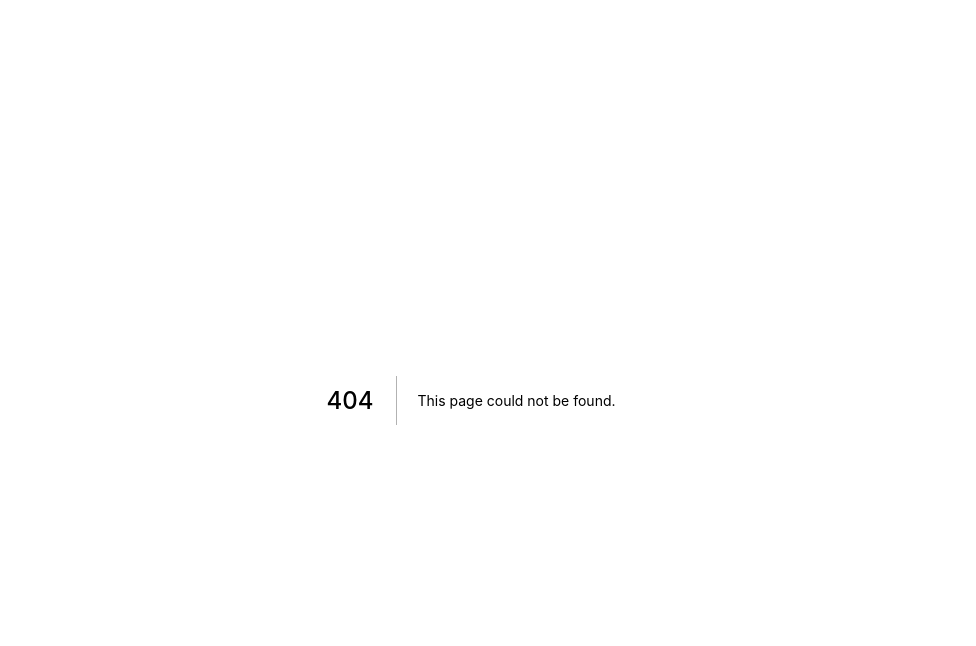
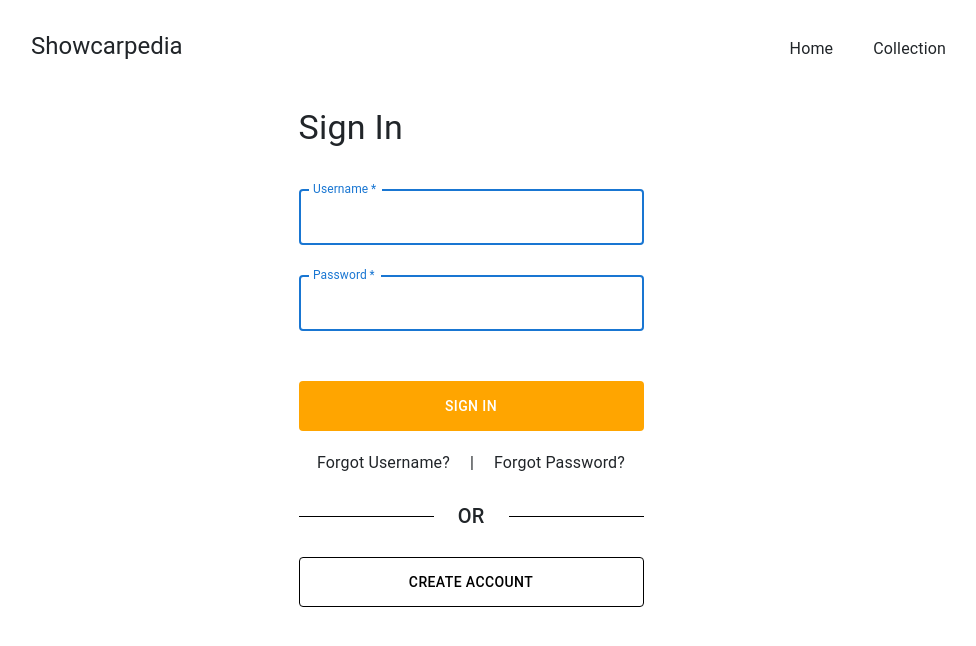
Before and after one commit to FSW17-Icanq-TeamOne/showcarpedia-next, a Next.js app in the folder client/: page /login in a window 1280 px wide. Before the commit this address had no page. Shown: the top 646 px of the page, without its empty margins (169-1145 px from the left). Built offline with nearby package versions, Linux system fonts and the light colour scheme.

Commit message:
Feat: Login Page

```diff
--- /dev/null
+++ b/client/pages/login/index.js
@@ -0,0 +1,156 @@
+import { Button, Grid, TextField, Typography } from '@mui/material';
+import { useFormik } from 'formik';
+import SecondNavbar from '../../component/NavBar/SecondNavbar'
+
+import styles from '../../styles/Login+Register.module.css';
+
+export default function Login () {
+    const formik = useFormik({
+        initialValues: {
+            username: '',
+            password: ''
+        },
+        onSubmit: values => {
+            console.log(values, 'user is logged in')
+        }
+    })
+
+    return (
+        <>
+            <SecondNavbar />
+
+            <Grid
+                container
+                display={'flex'}
+                flexDirection={'column'}
+                sx={{
+                    alignItems: 'center',
+                    margin: 'auto',
+                    maxWidth: 345
+                }}
+            >
+                <Grid container justifyContent={'flex-start'}>
+                    <Typography variant={'h4'}>Sign In</Typography>
+                </Grid>
+
+                <Grid container justifyContent={'center'} marginTop={'10px'}>
+                    <form onSubmit={formik.handleSubmit}>
+                        <Grid marginTop={'30px'}>
+                            <TextField
+                                id='username'
+                                name='username'
+                                label='Username'
+                                required
+                                focused
+
+                                sx={{
+                                    width: 345
+                                }}
+
+                                // Value Handle
+                                value={formik.values.username}
+                                onChange={formik.handleChange}
+
+                                // Throw Error
+                                error={formik.touched.username && Boolean(formik.errors.username)}
+                                helperText={formik.touched.username && Boolean(formik.touched.username && formik.errors.username)}
+                            />
+                        </Grid>
+
+                        <Grid marginTop={'30px'}>
+                            <TextField
+                                id='password'
+                                name='password'
+                                label='Password'
+                                type='password'
+                                required
+                                focused
+
+                                sx={{
+                                    width: 345
+                                }}
+
+                                // Value Handle
+                                value={formik.values.password}
+                                onChange={formik.handleChange}
+
+                                // Throw Error
+                                error={formik.touched.password && Boolean(formik.errors.password)}
+                                helperText={formik.touched.password && Boolean(formik.touched.password && formik.errors.password)}
+                            />
+                        </Grid>
+
+                        <Grid
+                            container
+                            justifyContent={'center'}
+                            marginTop={'50px'}
+                        >
+                            <Button
+                                sx={{
+                                    width: 345,
+                                    height: 50,
+                                    backgroundColor: 'orange',
+                                    color: 'white'
+                                }}
+
+                                type='submit'
+                            >
+                                Sign In
+                            </Button>
+                        </Grid>
+
+                        <Grid
+                            container
+                            sx={{
+                                display: 'flex',
+                                direction: 'row',
+
+                                justifyContent: 'center',
+                                alignItems: 'center',
+                                marginTop: '20px'
+                            }}
+                        >
+                            <Grid>
+                                <Typography>Forgot Username?</Typography>
+                            </Grid>
+
+                            <Grid marginRight={'20px'} marginLeft={'20px'}>
+                                <Typography>|</Typography>
+                            </Grid>
+
+                            <Grid>
+                                <Typography>Forgot Password?</Typography>
+                            </Grid>
+                        </Grid>
+
+                            <Grid marginTop={'25px'}>
+                                <Typography variant={'h6'} className={styles.h6}>OR</Typography>
+                            </Grid>
+
+                        <Grid
+                            container
+                            justifyContent={'center'}
+                            marginTop={'25px'}
+                        >
+                            <Button
+                                sx={{
+                                    width: 345,
+                                    height: 50,
+                                    color: 'black',
+
+                                    border: 1,
+                                    borderColor: 'black'
+                                }}
+
+                                href={'/login'}
+                            >
+                                Create Account
+                            </Button>
+                        </Grid>
+
+                    </form>
+                </Grid>
+            </Grid>
+        </>
+    )
+}
```
